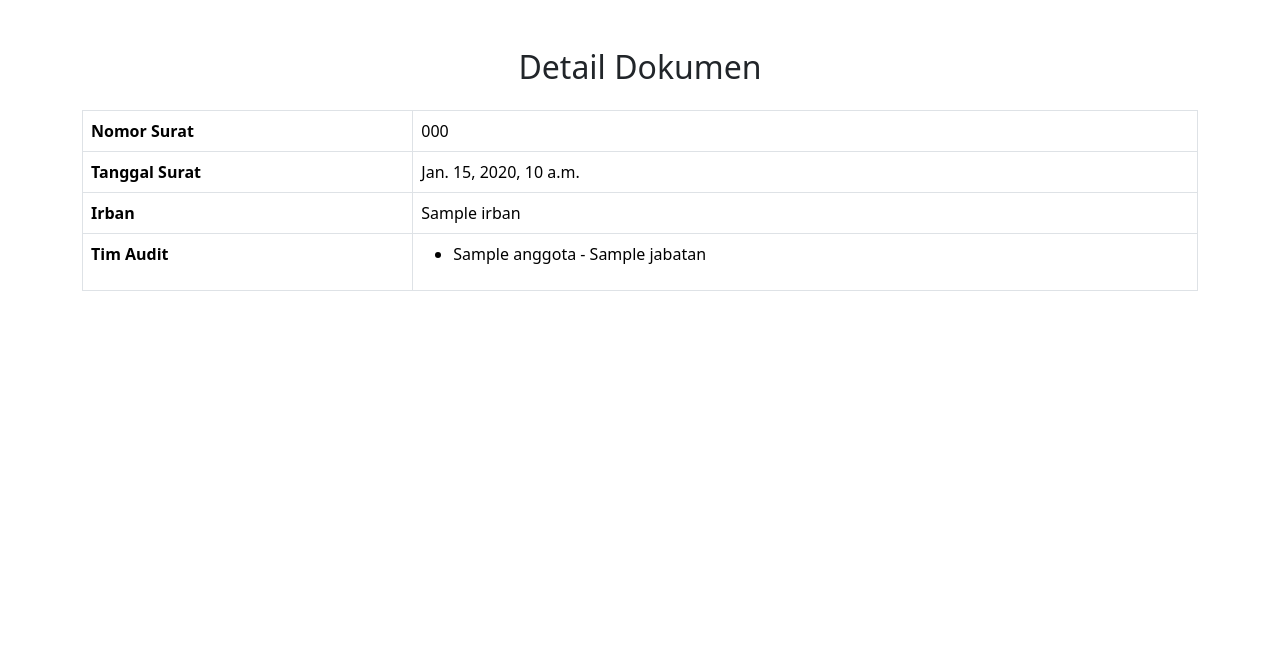
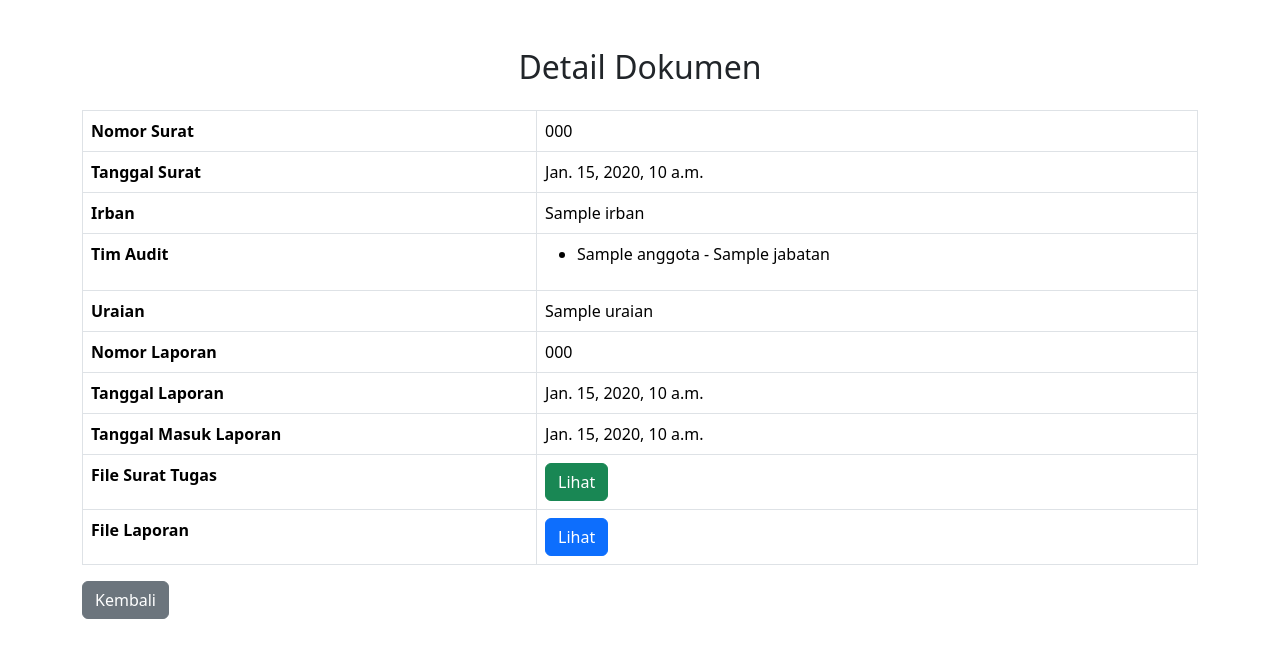
Before and after one commit to muharya022/ilkom-22-cloud-7, a Django app: template sistem_laporan/dokumen/templates/dokumen/detail_dokumen.html in a window 1280 px wide. Shown: the top 658 px of the page. Run offline with Django 5.2, Linux system fonts and the light colour scheme; the template is opened without the code that fills it: most values are stand-ins (such as "Sample title", 1, 10 or a date in 2020); some libraries are stand-ins or nearby versions.

Commit message:
detail dokument lanjut

```diff
--- a/sistem_laporan/dokumen/templates/dokumen/detail_dokumen.html
+++ b/sistem_laporan/dokumen/templates/dokumen/detail_dokumen.html
@@ -28,3 +28,36 @@
                         <span class="text-muted">Tidak ada Tim Audit</span>
                     {% endif %}
                 </td>
+            </tr>
+            <tr><th>Uraian</th><td>{{ dokumen.uraian }}</td></tr>
+            <tr><th>Nomor Laporan</th><td>{{ laporan.nomor_laporan }}</td></tr>
+            <tr><th>Tanggal Laporan</th><td>{{ laporan.tanggal_laporan }}</td></tr>
+            <tr><th>Tanggal Masuk Laporan</th><td>{{ laporan.tanggal_masuk_surat }}</td></tr>
+            <tr>
+                <th>File Surat Tugas</th>
+                <td>
+                    {% if dokumen.file %}
+                        <a href="{{ dokumen.file.url }}" target="_blank" class="btn btn-success">Lihat</a>
+                    {% else %}
+                        <span class="text-muted">Tidak ada file</span>
+                    {% endif %}
+                </td>
+            </tr>
+            <tr>
+                <th>File Laporan</th>
+                <td>
+                    {% if laporan and laporan.file %}
+                        <a href="{{ laporan.file.url }}" target="_blank" class="btn btn-primary">Lihat</a>
+                    {% else %}
+                        <span class="text-muted">Tidak ada laporan</span>
+                    {% endif %}
+                </td>
+            </tr>
+        </table>
+
+        <a href="{{ next_page }}" class="btn btn-secondary mb-5">Kembali</a>
+    </div>
+
+    <script src="{% static 'bootstrap/js/bootstrap.bundle.min.js' %}"></script>
+</body>
+</html>
```
